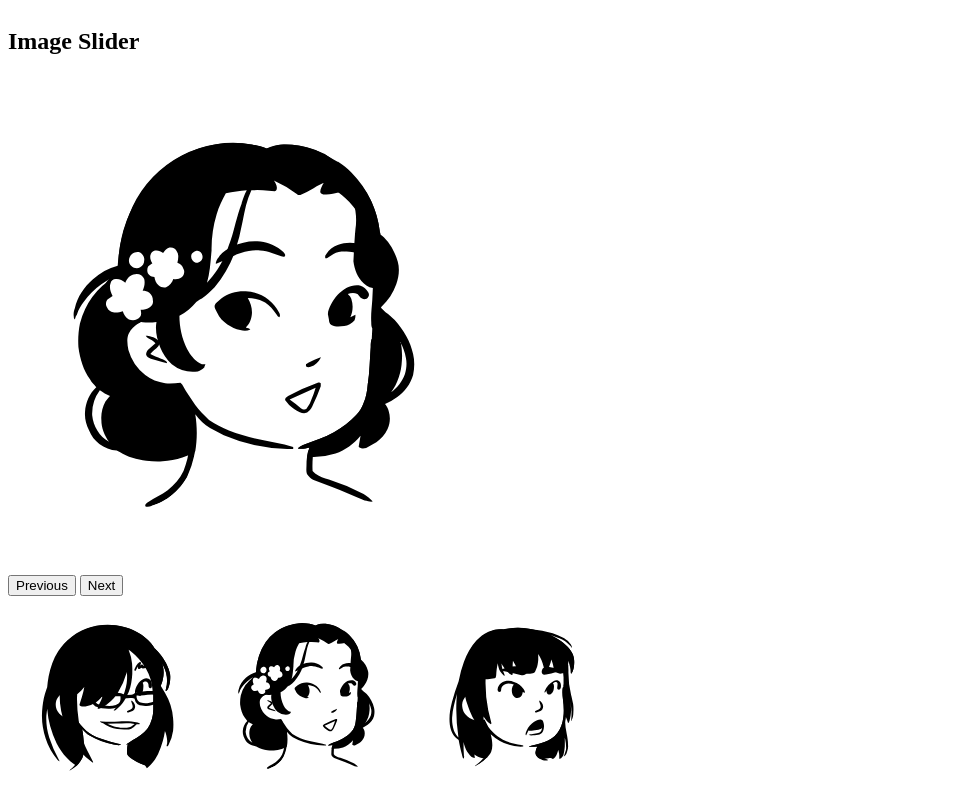
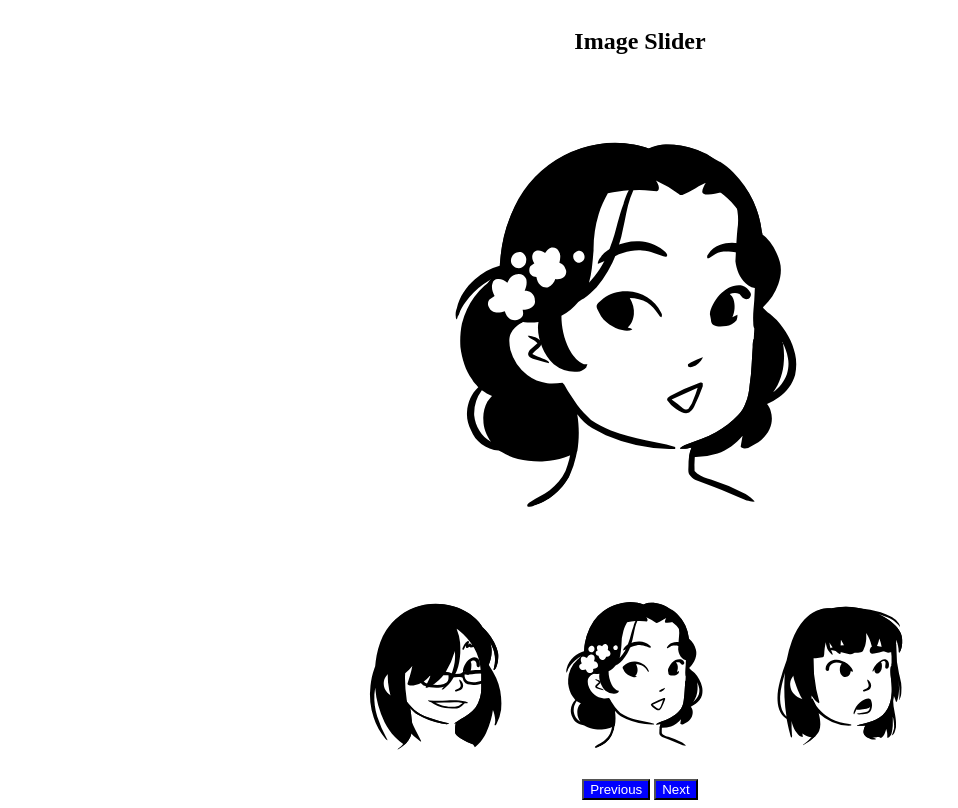
Before and after one commit to Ali-Raza-Memon/web-lab-mid-exam, a plain HTML site: page index.html in a window 1280 px wide. Shown: the whole page, without its empty margins (0-958 px from the left). Drawn offline with Linux system fonts and the light colour scheme.

Commit message:
div is centered

```diff
--- a/index.css
+++ b/index.css
@@ -2,6 +2,7 @@
     display: flex;
     flex-direction: column;
     justify-content: center;
+    align-items: center;
 
 }
 
@@ -9,8 +10,9 @@
     left: 300px;
 }
 
-.btns{
-
+.btn{
+ background-color: blue;
+ color: white;
 }
 
 .thumbnails{
--- a/index.html
+++ b/index.html
@@ -17,10 +17,7 @@
           <img id="imageSlider" src="./two.svg" alt="image1/" width="500px" height="500px" />
         </div>
 
-        <div class="btns">
-            <button id="prev">Previous</button>
-            <button id="next">Next</button>
-        </div>
+
 
         <div id="thumbnails">
           <div class="images">
@@ -29,6 +26,10 @@
             <img id="imageSlider" src="./three.svg" alt="image1/" width="200px" height="200px" />
           </div>
         </div>
+        <div class="btns">
+          <button id="prev" class="btn">Previous</button>
+          <button id="next" class="btn">Next</button>
+      </div>
 
     </div>
 
```
